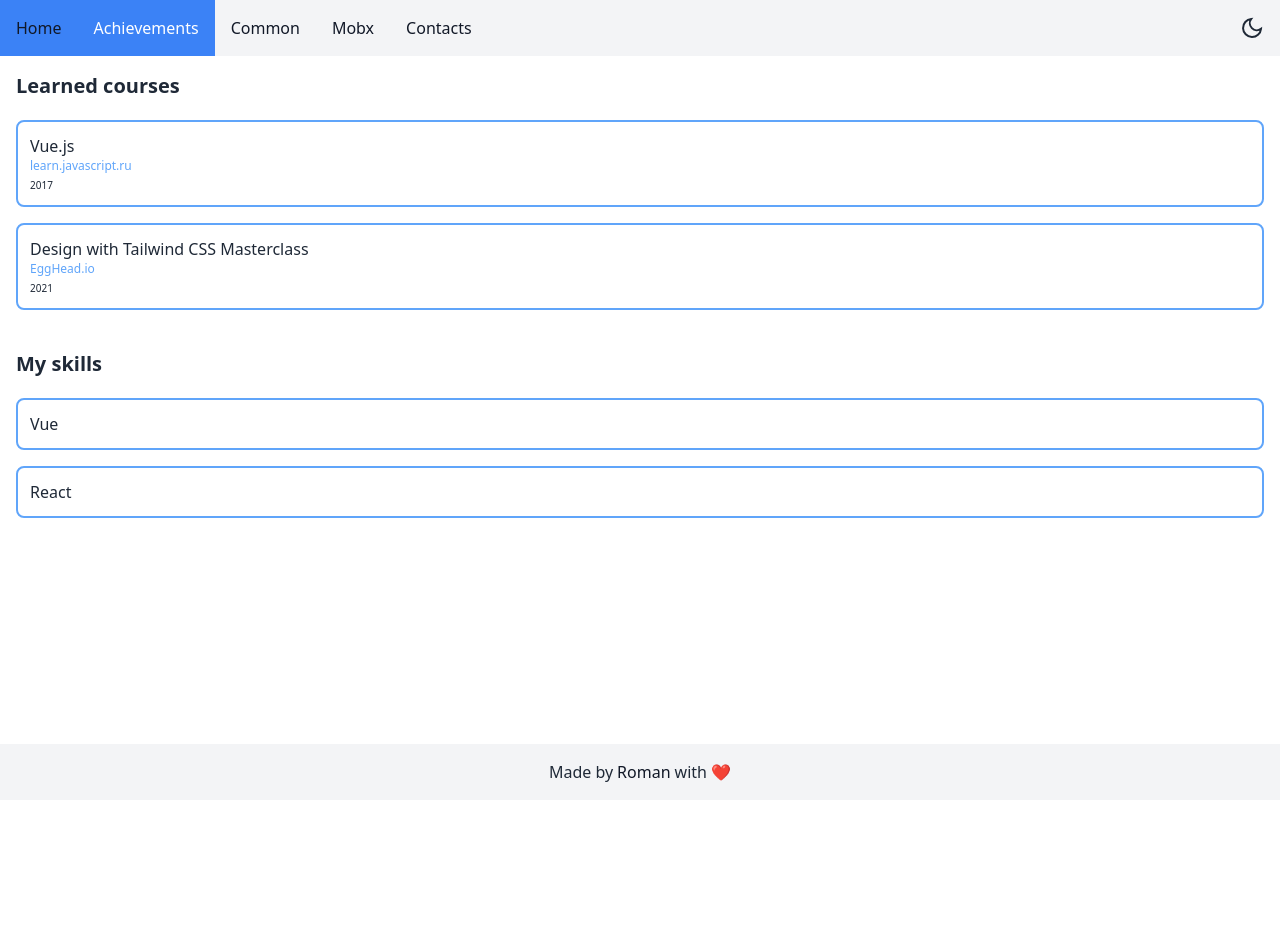
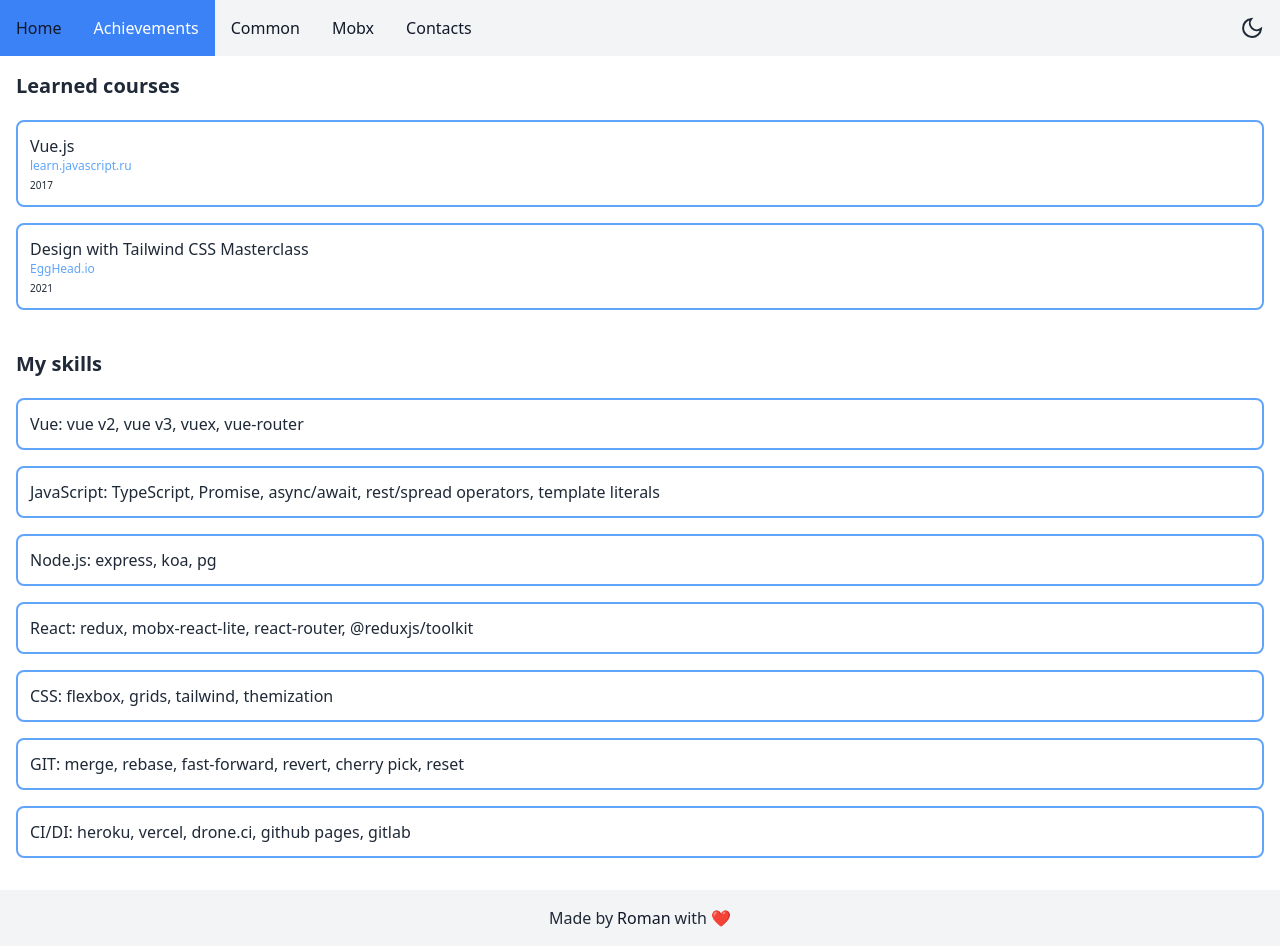
Before and after one commit to Hellek/react-learn, a React (Create React App) app: page /achievements in a window 1280 px wide. Before the commit the page ends 800 px from the top, so only its background shows below. Built offline with nearby package versions, Linux system fonts and the light colour scheme.

Commit message:
add skill subsets

```diff
--- a/src/components/achievements/Items.tsx
+++ b/src/components/achievements/Items.tsx
@@ -18,6 +18,6 @@ export const CourseItem = ({ course }: { course: Course }): ReactElement => (
 
 export const SkillItem = ({ skill }: { skill: Skill }): ReactElement => (
 	<SimpleCard>
-		<div>{skill.name}</div>
+		<div>{skill.name}: {skill.items.join(', ')}</div>
 	</SimpleCard>
 )
--- a/src/data/personal.ts
+++ b/src/data/personal.ts
@@ -7,6 +7,7 @@ export interface Course {
 
 export interface Skill {
 	name: string
+	items: string[]
 }
 
 export const courses = [
@@ -27,8 +28,68 @@ export const courses = [
 export const skills = [
 	{
 		name: 'Vue',
+		items: [
+			'vue v2',
+			'vue v3',
+			'vuex',
+			'vue-router',
+		],
+	},
+	{
+		name: 'JavaScript',
+		items: [
+			'TypeScript',
+			'Promise',
+			'async/await',
+			'rest/spread operators',
+			'template literals',
+		],
+	},
+	{
+		name: 'Node.js',
+		items: [
+			'express',
+			'koa',
+			'pg',
+		],
 	},
 	{
 		name: 'React',
+		items: [
+			'redux',
+			'mobx-react-lite',
+			'react-router',
+			'@reduxjs/toolkit',
+		],
+	},
+	{
+		name: 'CSS',
+		items: [
+			'flexbox',
+			'grids',
+			'tailwind',
+			'themization',
+		],
+	},
+	{
+		name: 'GIT',
+		items: [
+			'merge',
+			'rebase',
+			'fast-forward',
+			'revert',
+			'cherry pick',
+			'reset',
+		],
+	},
+	{
+		name: 'CI/DI',
+		items: [
+			'heroku',
+			'vercel',
+			'drone.ci',
+			'github pages',
+			'gitlab',
+		],
 	},
 ]
```
Also changed, not shown: 1 other file (tests, documents, lock files or other folders).
